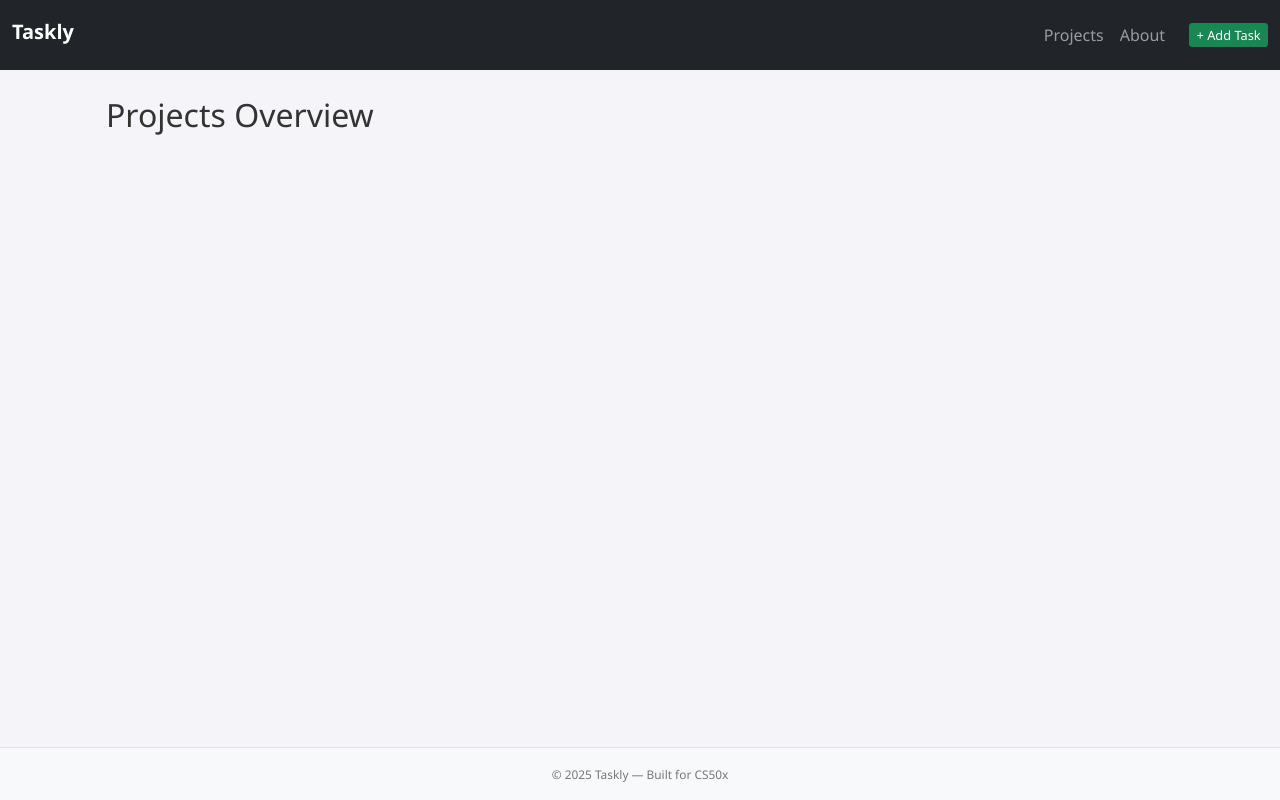
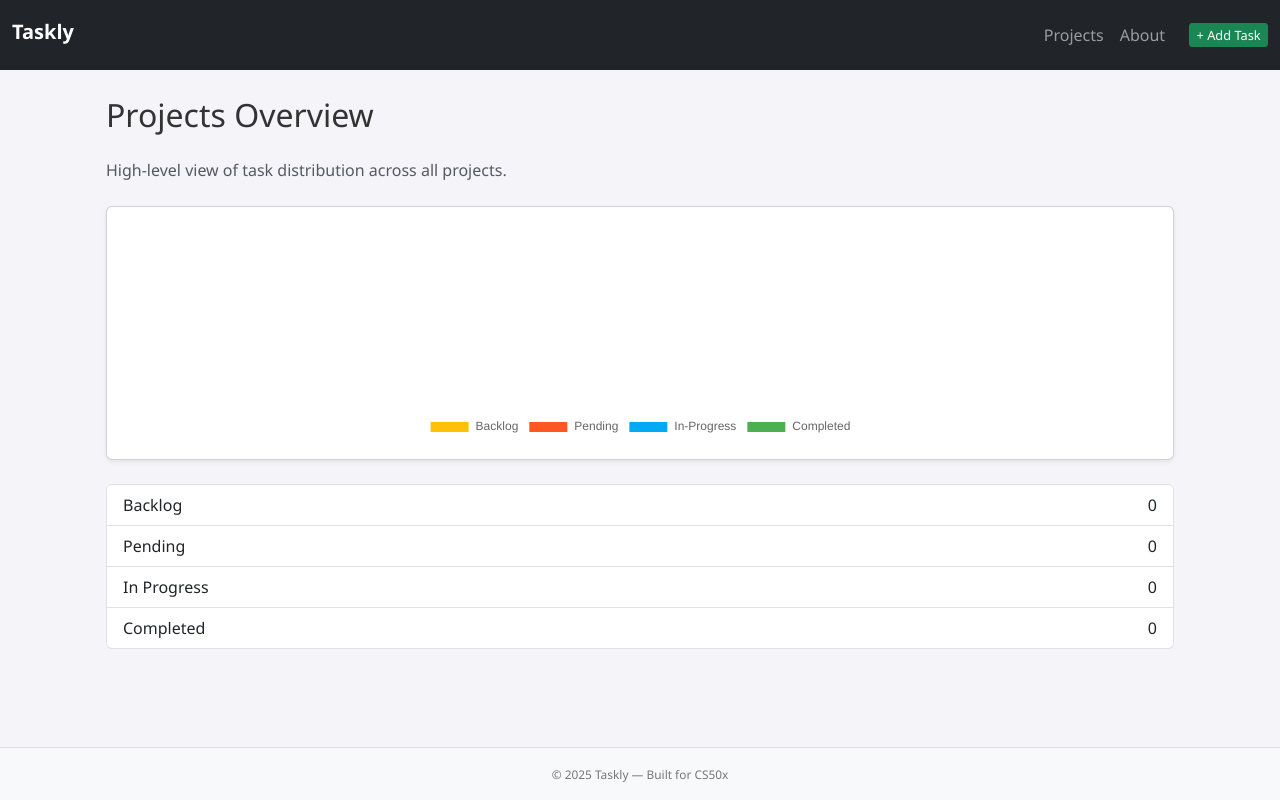
Before and after one commit to MrVal042/Taskly, a Flask app: page /projects in a window 1280 px wide. Run offline with Flask 3, Linux system fonts and the light colour scheme; data that the repository does not hold is empty.

Commit message:
and complete about and projects.html

```diff
--- a/templates/projects.html
+++ b/templates/projects.html
@@ -2,4 +2,31 @@
 
 <h2 class="mb-4">Projects Overview</h2>
 
+<p class="text-muted mb-4">
+  High-level view of task distribution across all projects.
+</p>
+
+<div class="card shadow-sm mb-4">
+  <div class="card-body">
+    <canvas id="taskChart" height="140"></canvas>
+  </div>
+</div>
+
+<ul class="list-group">
+  <li class="list-group-item d-flex justify-content-between">
+    Backlog <span>{{ stats.backlog }}</span>
+  </li>
+  <li class="list-group-item d-flex justify-content-between">
+    Pending <span>{{ stats.pending }}</span>
+  </li>
+  <li class="list-group-item d-flex justify-content-between">
+    In Progress <span>{{ stats["in-progress"] }}</span>
+  </li>
+  <li class="list-group-item d-flex justify-content-between">
+    Completed <span>{{ stats.completed }}</span>
+  </li>
+</ul>
+<script>
+  window.taskStats = JSON.parse('{{ stats | tojson | safe }}')
+</script>
 {% endblock %}
```
Also changed, not shown: templates/about.html (+7 -6 lines).
